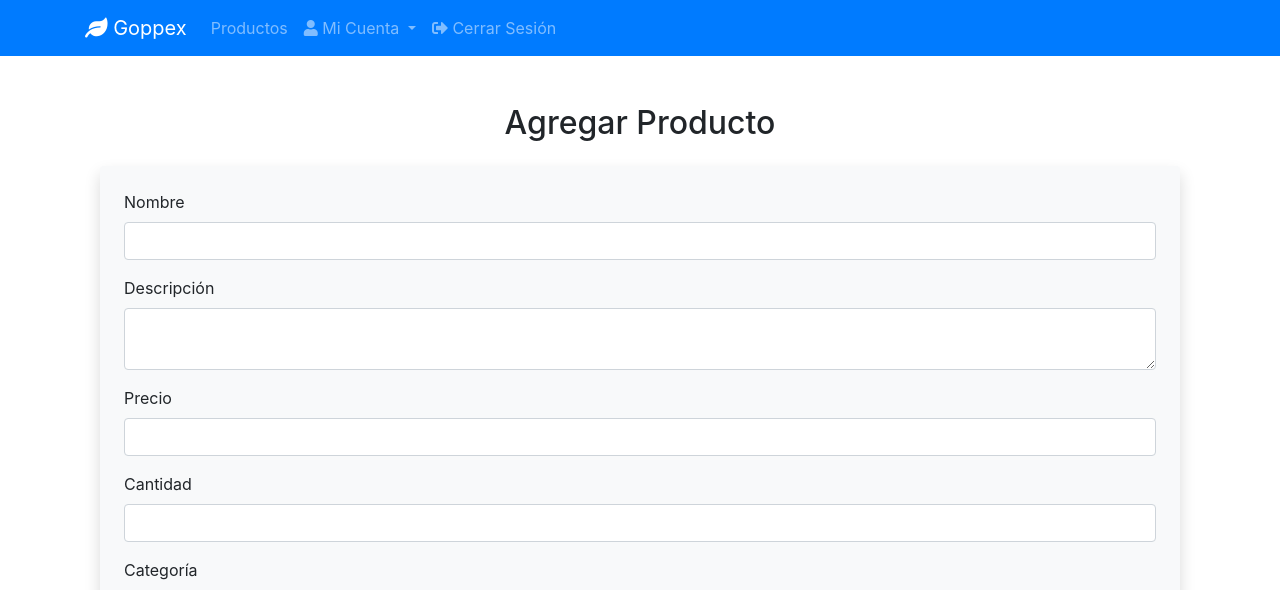
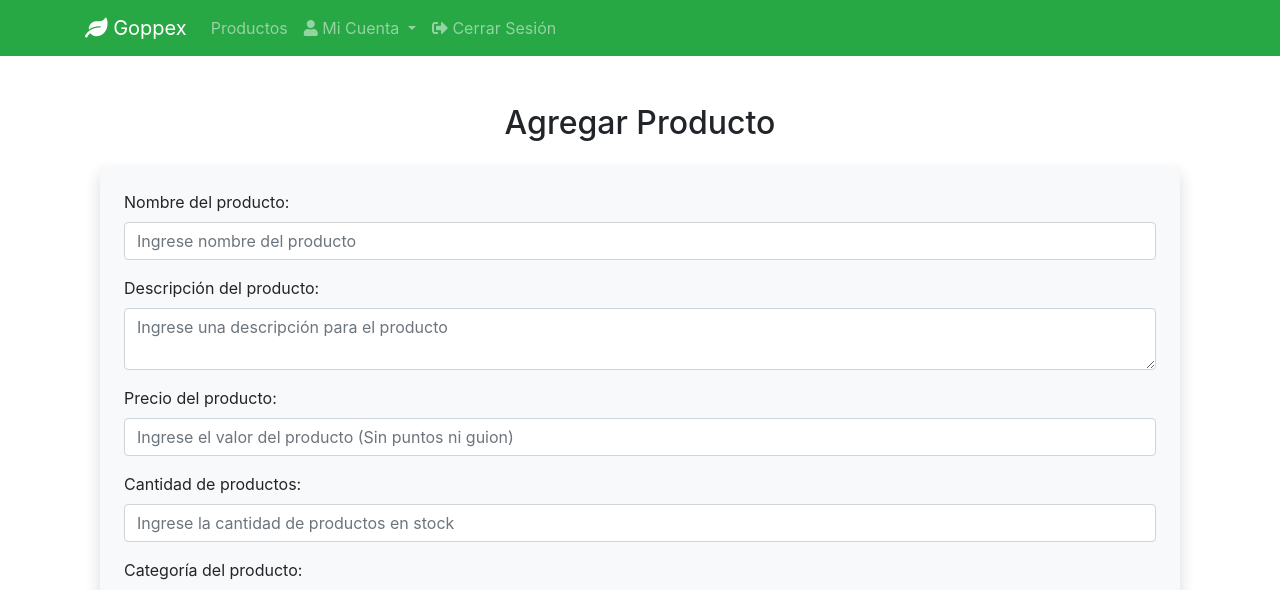
Before and after one commit to fmellav/Goppex, a Django app: template productos/productos/templates/agregar_producto.html in a window 1280 px wide. Shown: the top 590 px of the page. Run offline with Django 5.2, Linux system fonts and the light colour scheme; the template is opened without the code that fills it, so the values that code supplies are empty; some libraries are stand-ins or nearby versions.

Commit message:
Actualización de colores y experiencia de usuario
Se implementaron colores acordes a goppex y se incluyeron nuevas mejoras para guiar al usuario

```diff
--- a/login/login/views.py
+++ b/login/login/views.py
@@ -26,10 +26,10 @@ def login_view(request):
                     return redirect('login')
 
             else:
-                messages.error(request, 'Contraseña incorrecta.')
+                messages.error(request, 'Usuario o Contraseña incorrecta.')
 
         except Usuario.DoesNotExist:
-            messages.error(request, 'El usuario no existe.')
+            messages.error(request, 'Usuario o Contraseña incorrecta.')
 
         except Exception as e:
             # Captura cualquier otro error inesperado
--- a/productos/productos/templates/agregar_producto.html
+++ b/productos/productos/templates/agregar_producto.html
@@ -20,23 +20,23 @@
         <form method="POST" class="shadow p-4 rounded bg-light">
             {% csrf_token %}
             <div class="mb-3">
-                <label for="nombre" class="form-label">Nombre</label>
-                <input type="text" class="form-control" id="nombre" name="nombre" required>
+                <label for="nombre" class="form-label">Nombre del producto:</label>
+                <input type="text" class="form-control" id="nombre" placeholder="Ingrese nombre del producto" name="nombre" required>
             </div>
             <div class="form-group">
-                <label for="descripcion">Descripción</label>
-                <textarea id="descripcion" name="descripcion" class="form-control" required></textarea>
+                <label for="descripcion">Descripción del producto:</label>
+                <textarea id="descripcion" name="descripcion" placeholder="Ingrese una descripción para el producto"  class="form-control" required></textarea>
             </div>
             <div class="form-group">
-                <label for="precio">Precio</label>
-                <input type="number" id="precio" name="precio" class="form-control" required>
+                <label for="precio">Precio del producto:</label>
+                <input type="number" id="precio" name="precio" placeholder="Ingrese el valor del producto (Sin puntos ni guion)" class="form-control" required>
             </div>
             <div class="form-group">
-                <label for="cantidad">Cantidad</label>
-                <input type="number" id="cantidad" name="cantidad" class="form-control" required>
+                <label for="cantidad">Cantidad de productos:</label>
+                <input type="number" id="cantidad" name="cantidad" placeholder="Ingrese la cantidad de productos en stock" class="form-control" required>
             </div>
             <div class="form-group">
-                <label for="id_categoria">Categoría</label>
+                <label for="id_categoria">Categoría del producto:</label>
                 <select id="id_categoria" name="id_categoria" class="form-control" required>
                     {% for categoria in categorias %}
                         <option value="{{ categoria.id_categoria }}">{{ categoria.nombre }}</option>
--- a/productos/productos/templates/base.html
+++ b/productos/productos/templates/base.html
@@ -12,7 +12,7 @@
 </head>
 <body>
     <!-- Barra de navegación -->
-    <nav class="navbar navbar-expand-lg navbar-dark bg-primary">
+    <nav class="navbar navbar-expand-lg navbar-dark bg-success">
         <div class="container">
             <a class="navbar-brand" href="#">
                 <i class="fas fa-leaf"></i> Goppex
--- a/productos/productos/templates/productos.html
+++ b/productos/productos/templates/productos.html
@@ -38,7 +38,7 @@
                     <th>Precio</th>
                     <th>Cantidad</th>
                     <th>Categoría</th>
-                    <th>Acciones</th>
+                    <th>Editar</th>
                 </tr>
             </thead>
             <tbody>
@@ -52,7 +52,7 @@
                     <td>
                         <div class="d-flex justify-content-center">
                             <!-- Botón Editar -->
-                            <a href="{% url 'editar_producto' producto.id_productos %}" class="btn btn-primary btn-sm me-2">
+                            <a href="{% url 'editar_producto' producto.id_productos %}" class="btn btn-success btn-sm me-2">
                                 <i class="fas fa-edit"></i>
                             </a>
                         </div>
```
Also changed, not shown: login/login/templates/login.html (+5 -5 lines), productos/productos/templates/editar_producto.html (+9 -9 lines).
